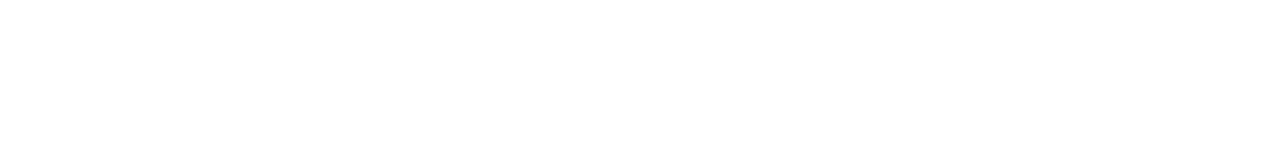
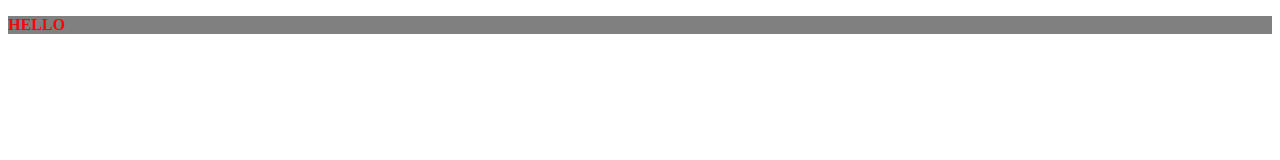
Before and after one commit to theenaris1/theenaris1.github.io, a website: page code/index.html in a window 1280 px wide. Drawn offline with Linux system fonts and the light colour scheme.

Commit message:
up date tag p

```diff
--- a/code/index.html
+++ b/code/index.html
@@ -6,7 +6,7 @@
     <title>Document</title>
 </head>
 <body>
-    <p id="LogoSunchineSalonFormatATagpPageHome"
+    <p id="LogoSunchineSalonFormatATagpPageHome">HELLO</p>
     <script src="/code/script/script.js"></script>
 </body>
 </html>
```
Also changed, not shown: README.md.
